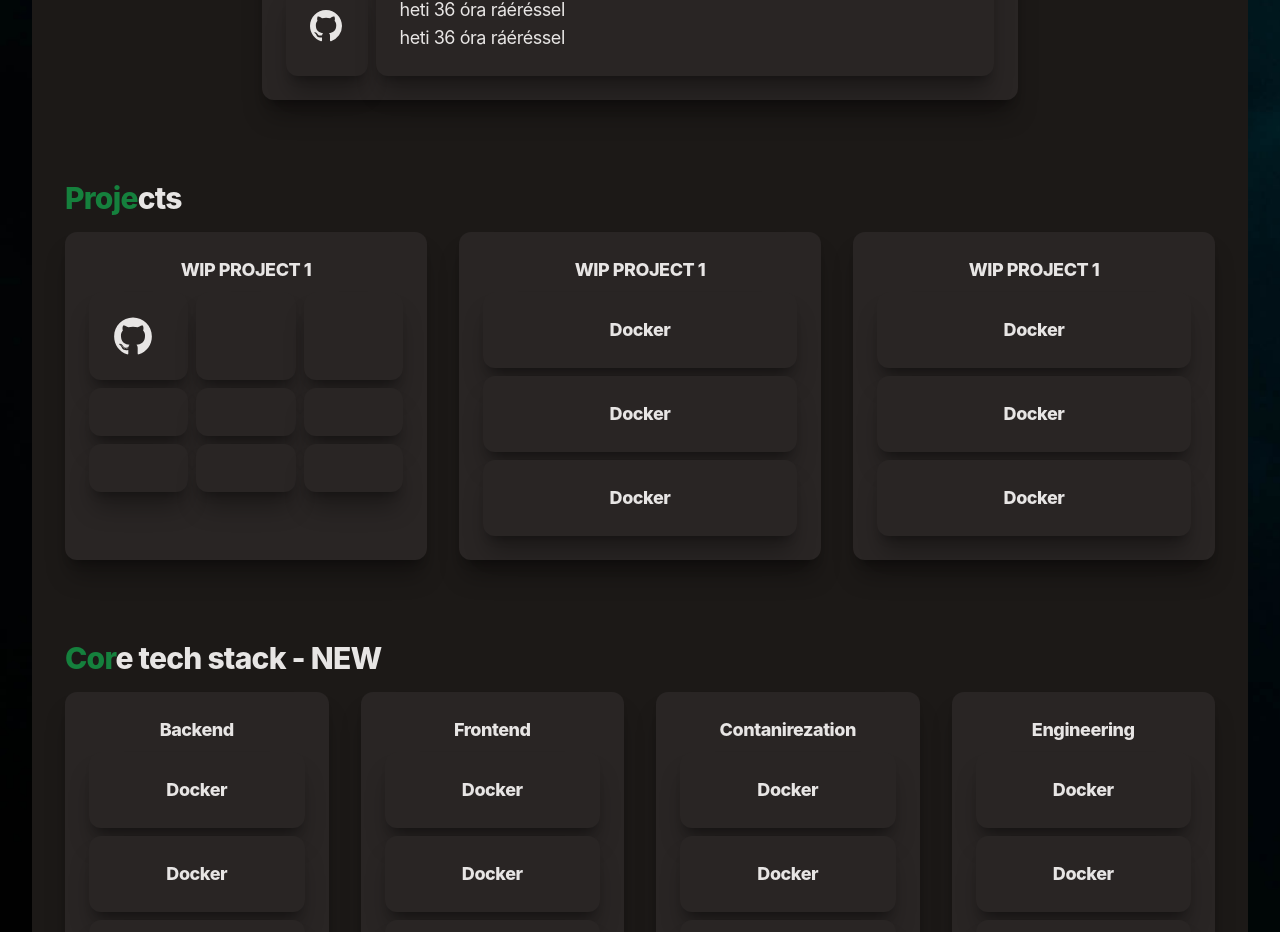
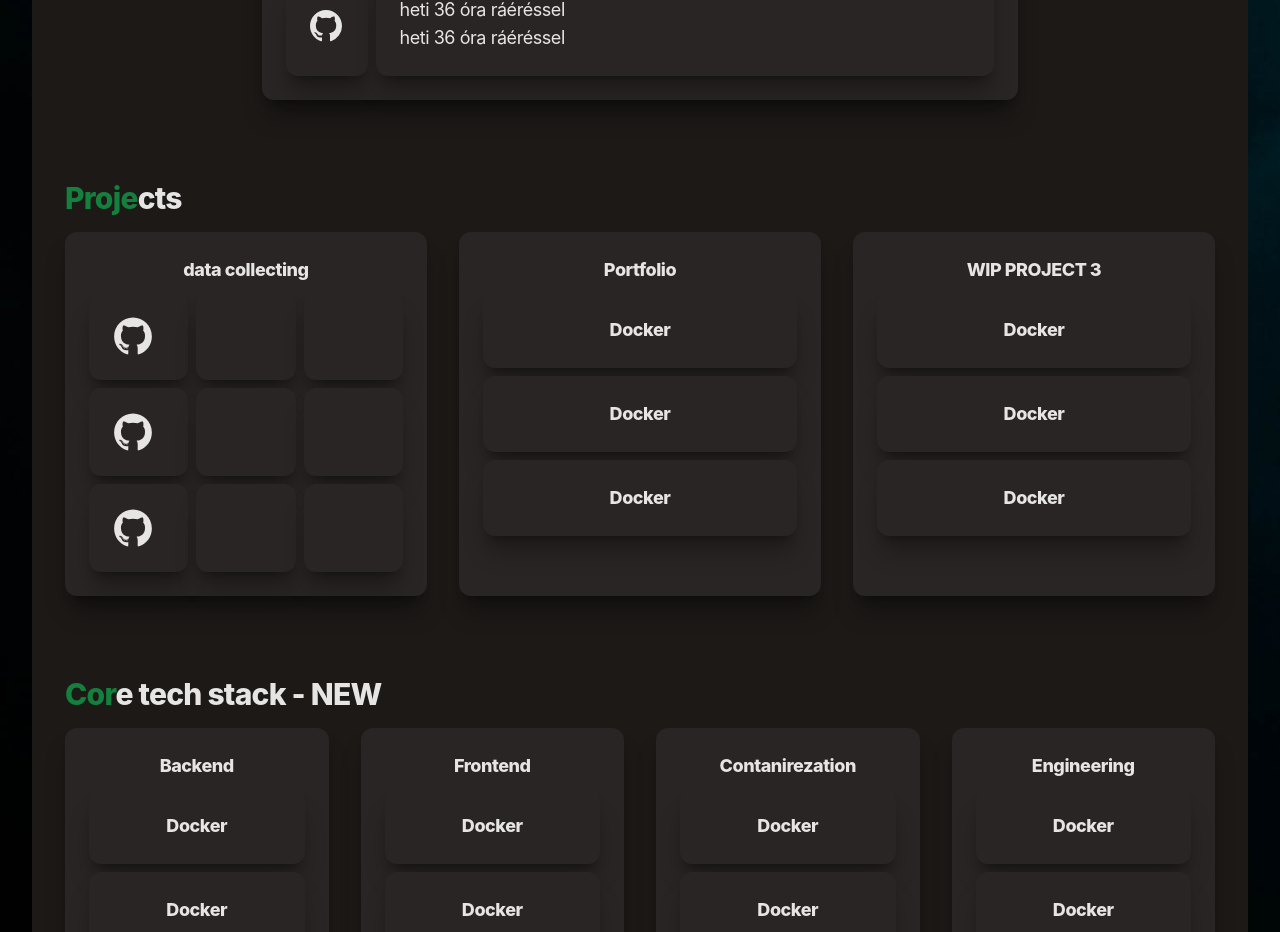
Before and after one commit to CsabaAndi/csabaandi.github.io, a React (Create React App) app: page / in a window 1280 px wide. Shown: the part 1320-2252 px from the top of the page. Built offline with nearby package versions, Linux system fonts and the light colour scheme.

Commit message:
[Optimatization] no more reused code

```diff
--- a/src/components/About/Projects.tsx
+++ b/src/components/About/Projects.tsx
@@ -1,15 +1,21 @@
+const ProjectPartBlock: React.FC<{ name: string }> = ({ name }) => (
+  <div className='class="flex flex-col items-center justify-center space-y-2 rounded-xl border-none border-green-900 bg-stone-800 px-2 py-4 shadow-xl shadow-black/30 sm:p-6'>
+    <h3 className='text-md text-center font-extrabold tracking-tight text-stone-200 sm:text-lg'>{name}</h3>
+  </div>
+);
 
 
-function Projects() {
-    return (
-        <section id='sect_x_projects' className='p-4 pt-12 md:p-8 md:pt-12'>
-            <h2 className='mb-4 text-2xl font-extrabold tracking-tight text-stone-200 sm:text-3xl'>
-            <span className="text-green-700">Proje</span>
-            cts
-            </h2>
-            <div className='grid grid-cols-1 gap-2 sm:auto-cols-fr sm:grid-flow-col lg:gap-8'>
+const ProjectBlock: React.FC<{ project_name: string }> = ({ project_name }) => (
   <div className='class="flex flex-col items-center justify-center space-y-2 rounded-xl border-none border-green-900 bg-stone-800 px-2 py-4 shadow-xl shadow-black/30 sm:p-6'>
-                    <h3 className='text-md text-center font-extrabold tracking-tight text-stone-200 sm:text-lg'>WIP PROJECT 1</h3>
+    <h3 className='text-md text-center font-extrabold tracking-tight text-stone-200 sm:text-lg'>{project_name}</h3>
+    <ProjectPartBlock name="Docker"></ProjectPartBlock>
+    <ProjectPartBlock name="Docker"></ProjectPartBlock>
+    <ProjectPartBlock name="Docker"></ProjectPartBlock>
+  </div>
+);
+
+{/** @todo: test  **/}
+const OtherPartBlock: React.FC<{}> = ({}) => (
     <div className='grid grid-cols-3 gap-2 sm:auto-cols-fr sm:grid-flow-col lg:gap-2'>
       <div className='class="flex flex-col items-center justify-center space-y-2 rounded-xl border-none border-green-900 bg-stone-800 px-2 py-4 shadow-xl shadow-black/30 sm:p-6'>
       <h3 className='text-md text-center font-extrabold tracking-tight text-stone-200 sm:text-lg'>
@@ -24,53 +30,30 @@ function Projects() {
         <h3 className='text-md text-center font-extrabold tracking-tight text-stone-200 sm:text-lg'>{/* Ide icocok jönnek majd */}</h3>
       </div>
     </div>
-                    <div className='grid grid-cols-3 gap-2 sm:auto-cols-fr sm:grid-flow-col lg:gap-2'>
+);
+
+
+const OtherBlock: React.FC<{ project_name: string }> = ({ project_name }) => (
     <div className='class="flex flex-col items-center justify-center space-y-2 rounded-xl border-none border-green-900 bg-stone-800 px-2 py-4 shadow-xl shadow-black/30 sm:p-6'>
-                            <h3 className='text-md text-center font-extrabold tracking-tight text-stone-200 sm:text-lg'>{/* Ide icocok jönnek majd */}</h3>
+      <h3 className='text-md text-center font-extrabold tracking-tight text-stone-200 sm:text-lg'>data collecting</h3>
+      <OtherPartBlock></OtherPartBlock>
+      <OtherPartBlock></OtherPartBlock>
+      <OtherPartBlock></OtherPartBlock>
     </div>
-                        <div className='class="flex flex-col items-center justify-center space-y-2 rounded-xl border-none border-green-900 bg-stone-800 px-2 py-4 shadow-xl shadow-black/30 sm:p-6'>
-                            <h3 className='text-md text-center font-extrabold tracking-tight text-stone-200 sm:text-lg'>{/* Ide icocok jönnek majd */}</h3>
-                        </div>
-                        <div className='class="flex flex-col items-center justify-center space-y-2 rounded-xl border-none border-green-900 bg-stone-800 px-2 py-4 shadow-xl shadow-black/30 sm:p-6'>
-                            <h3 className='text-md text-center font-extrabold tracking-tight text-stone-200 sm:text-lg'>{/* Ide icocok jönnek majd */}</h3>
-                        </div>
-                    </div>
-                    <div className='grid grid-cols-3 gap-2 sm:auto-cols-fr sm:grid-flow-col lg:gap-2'>
-                        <div className='class="flex flex-col items-center justify-center space-y-2 rounded-xl border-none border-green-900 bg-stone-800 px-2 py-4 shadow-xl shadow-black/30 sm:p-6'>
-                            <h3 className='text-md text-center font-extrabold tracking-tight text-stone-200 sm:text-lg'>{/* Ide icocok jönnek majd */}</h3>
-                        </div>
-                        <div className='class="flex flex-col items-center justify-center space-y-2 rounded-xl border-none border-green-900 bg-stone-800 px-2 py-4 shadow-xl shadow-black/30 sm:p-6'>
-                            <h3 className='text-md text-center font-extrabold tracking-tight text-stone-200 sm:text-lg'>{/* Ide icocok jönnek majd */}</h3>
-                        </div>
-                        <div className='class="flex flex-col items-center justify-center space-y-2 rounded-xl border-none border-green-900 bg-stone-800 px-2 py-4 shadow-xl shadow-black/30 sm:p-6'>
-                            <h3 className='text-md text-center font-extrabold tracking-tight text-stone-200 sm:text-lg'>{/* Ide icocok jönnek majd */}</h3>
-                        </div>
-                    </div>
-                </div>
-                <div className='class="flex flex-col items-center justify-center space-y-2 rounded-xl border-none border-green-900 bg-stone-800 px-2 py-4 shadow-xl shadow-black/30 sm:p-6'>
-                <h3 className='text-md text-center font-extrabold tracking-tight text-stone-200 sm:text-lg'>WIP PROJECT 1</h3>
-                    <div className='class="flex flex-col items-center justify-center space-y-2 rounded-xl border-none border-green-900 bg-stone-800 px-2 py-4 shadow-xl shadow-black/30 sm:p-6'>
-                        <h3 className='text-md text-center font-extrabold tracking-tight text-stone-200 sm:text-lg'>Docker</h3>
-                    </div>
-                    <div className='class="flex flex-col items-center justify-center space-y-2 rounded-xl border-none border-green-900 bg-stone-800 px-2 py-4 shadow-xl shadow-black/30 sm:p-6'>
-                        <h3 className='text-md text-center font-extrabold tracking-tight text-stone-200 sm:text-lg'>Docker</h3>
-                    </div>
-                    <div className='class="flex flex-col items-center justify-center space-y-2 rounded-xl border-none border-green-900 bg-stone-800 px-2 py-4 shadow-xl shadow-black/30 sm:p-6'>
-                        <h3 className='text-md text-center font-extrabold tracking-tight text-stone-200 sm:text-lg'>Docker</h3>
-                    </div>
-                </div>
-                <div className='class="flex flex-col items-center justify-center space-y-2 rounded-xl border-none border-green-900 bg-stone-800 px-2 py-4 shadow-xl shadow-black/30 sm:p-6'>
-                <h3 className='text-md text-center font-extrabold tracking-tight text-stone-200 sm:text-lg'>WIP PROJECT 1</h3>
-                    <div className='class="flex flex-col items-center justify-center space-y-2 rounded-xl border-none border-green-900 bg-stone-800 px-2 py-4 shadow-xl shadow-black/30 sm:p-6'>
-                        <h3 className='text-md text-center font-extrabold tracking-tight text-stone-200 sm:text-lg'>Docker</h3>
-                    </div>
-                    <div className='class="flex flex-col items-center justify-center space-y-2 rounded-xl border-none border-green-900 bg-stone-800 px-2 py-4 shadow-xl shadow-black/30 sm:p-6'>
-                        <h3 className='text-md text-center font-extrabold tracking-tight text-stone-200 sm:text-lg'>Docker</h3>
-                    </div>
-                    <div className='class="flex flex-col items-center justify-center space-y-2 rounded-xl border-none border-green-900 bg-stone-800 px-2 py-4 shadow-xl shadow-black/30 sm:p-6'>
-                        <h3 className='text-md text-center font-extrabold tracking-tight text-stone-200 sm:text-lg'>Docker</h3>
-                    </div>
-                </div>
+);
+
+
+function Projects() {
+  return (
+      <section id='sect_x_projects' className='p-4 pt-12 md:p-8 md:pt-12'>
+          <h2 className='mb-4 text-2xl font-extrabold tracking-tight text-stone-200 sm:text-3xl'>
+          <span className="text-green-700">Proje</span>
+          cts
+          </h2>
+          <div className='grid grid-cols-1 gap-2 sm:auto-cols-fr sm:grid-flow-col lg:gap-8'>
+              <OtherBlock project_name="data collecting"></OtherBlock>
+              <ProjectBlock project_name="Portfolio"></ProjectBlock>
+              <ProjectBlock project_name="WIP PROJECT 3"></ProjectBlock>
           </div>
       </section>
   )
```
Lines whose indentation alone changed are shown as unchanged.
